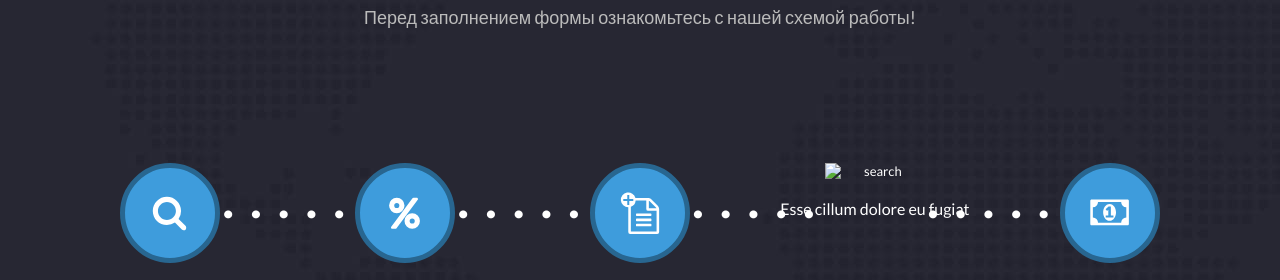
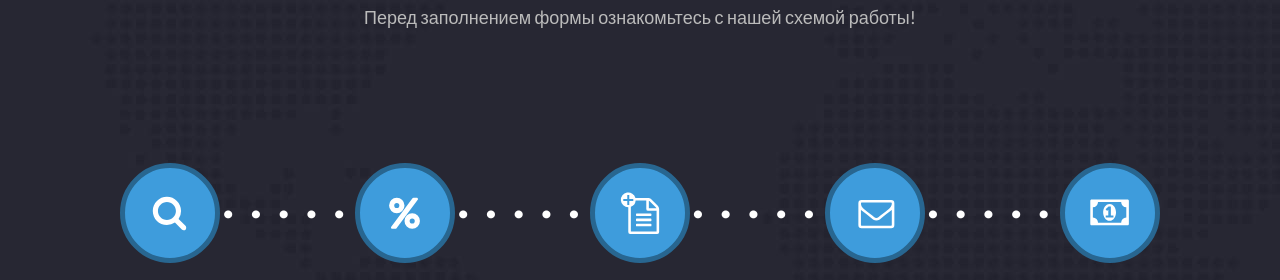
Before and after one commit to ifloky/test-task, a plain HTML site: page index.html in a window 1280 px wide. Shown: the part 1150-1430 px from the top of the page. Drawn offline with Linux system fonts and the light colour scheme; the site is published under a folder, as on GitHub Pages, so addresses that start at the root find nothing.

Commit message:
fix: fit links

```diff
--- a/index.html
+++ b/index.html
@@ -64,7 +64,7 @@
             <p>Sed do eiusmod tempor</p>
           </div>
           <div class="main__image-block-step">
-            <img src="/src/image/letter.svg" alt="search">
+            <img src="./src/image/letter.svg" alt="search">
             <p>Esse cillum dolore eu fugiat</p>
           </div>
           <div class="main__image-block-step">
```
